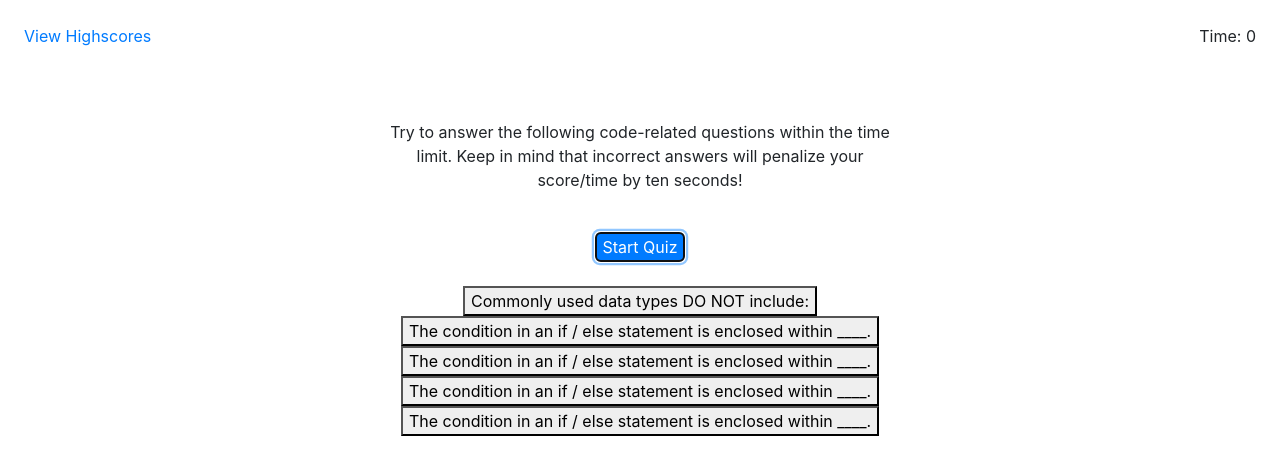
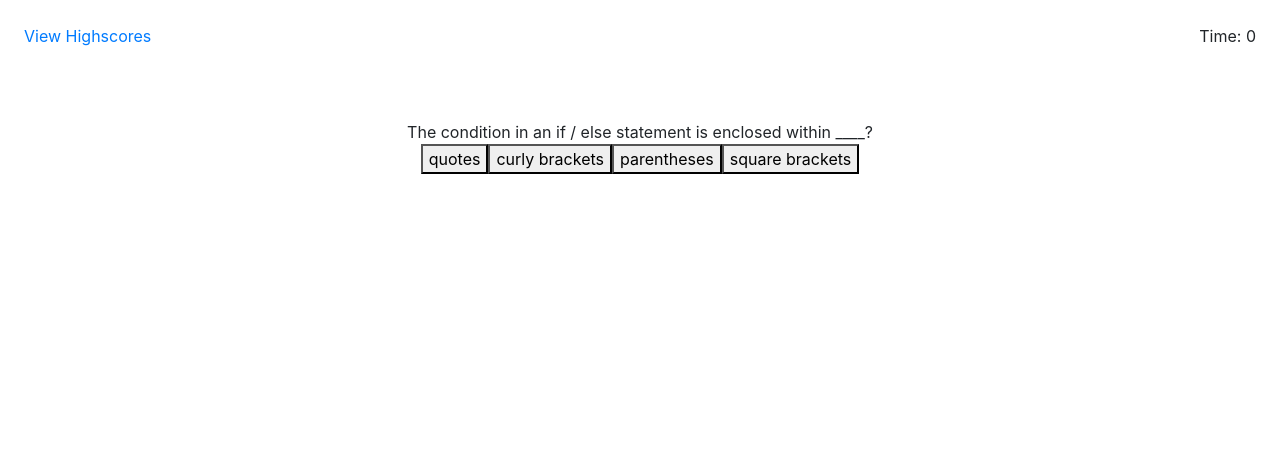
Before and after one commit to bsjherbert/QuizGame, a plain HTML site: page index.html in a window 1280 px wide. Both pictures are taken after a click on the button "Start Quiz". Drawn offline with nearby package versions, Linux system fonts and the light colour scheme.

Commit message:
Pushing changes

```diff
--- a/index.html
+++ b/index.html
@@ -9,7 +9,7 @@
     <!-- Bootstrap CSS -->
     <link rel="stylesheet" href="https://stackpath.bootstrapcdn.com/bootstrap/4.3.1/css/bootstrap.min.css"
         integrity="sha384-ggOyR0iXCbMQv3Xipma34MD+dH/1fQ784/j6cY/iJTQUOhcWr7x9JvoRxT2MZw1T" crossorigin="anonymous">
-
+    <link rel="stylesheet" href="quiz.css">
     <title>Quiz Game</title>
 </head>
 
@@ -20,26 +20,33 @@
 </header>
 
 <body>
-    <div class="startGame">
+    <div id="startQuiz">
         <div class="row mx-auto m-4">
-            <div id = "questions" class="col-md-5 col-md-offset-5 mx-auto text-center m-4">
-                <h1 id="hideH1">Coding Quiz Challenge</h1>
-                <p id="hideP">Try to answer the following code-related questions within the time limit. Keep in mind that incorrect
+            <div id="startContainer" class="col-md-5 col-md-offset-5 mx-auto text-center m-4">
+                <h1 id="quizName">Coding Quiz Challenge</h1>
+                <p id="quizRules">Try to answer the following code-related questions within the time limit. Keep in mind
+                    that incorrect
                     answers will penalize your score/time by ten seconds!</p>
-                <div class="buttons p-4">
-                    <button id = "startButton" type="startQuiz" class="btn-generate btn-primary rounded-lg">Start
+                <div class="quizStart p-4">
+                    <button id="startButton" type="startQuiz" class="btn-generate btn-primary rounded-lg">Start
                         Quiz
                     </button>
                 </div>
             </div>
         </div>
     </div>
+    <div id="qandaContainer">
+        <div id="question"></div>
+        <div id="answers">
 
-
-
-
-
-
+        </div>
+        <div id="correctChoice"></div>
+    </div>
+    <div id="allDoneContainer">
+        <div id="finalScore"></div>
+        <div id="playerInitials"></div>
+        <div id="highScore"></div>
+    </div>
     <!-- Optional JavaScript -->
     <!-- jQuery first, then Popper.js, then Bootstrap JS -->
     <script src="questions.js"></script>
--- a/main.js
+++ b/main.js
@@ -1,49 +1,89 @@
 var startBtn = document.getElementById("startButton");
+var currentQuestionIndex = 0;
+
 
 var questions = [
   {
-      title: "Commonly used data types DO NOT include:",
+    title: "The condition in an if / else statement is enclosed within ____?",
+    choices: ["quotes", "curly brackets", "parentheses", "square brackets"],
+    answer: "parentheses"
+  },
+  {
+    title: "Arrays in JavaScript can be used to store ____?",
+    choices: ["numbers and strings", "other arrays", "booleans", "all the above"],
+    answer: "all the above"
+  },
+  {
+    title: "Commonly used data types do not include ____?",
     choices: ["strings", "booleans", "alerts", "numbers"],
     answer: "alerts"
   },
   {
-      title: "The condition in an if / else statement is enclosed within ____.",
-      choices: ["quotes", "curly brackets", "parentheses", "square brackets"],
-      answer: "parentheses"
+    title: "String values must be enclosed within ____ when being assigned to variables?",
+    choices: ["commas", "curley brackets", "quotes", "parentheses"],
+    answer: "quotes"
   },
   {
-      title: "The condition in an if / else statement is enclosed within ____.",
-      choices: ["quotes", "curly brackets", "parentheses", "square brackets"],
-      answer: "parentheses"
-    },
+    title: "A very useful tool used during developement and debugging for printing content to the debugger is?",
+    choices: ["JavaScript", "terminal/bash", "for loops", "console.log"],
+    answer: "console.log"
+  }
+];
 
-    {
-      title: "The condition in an if / else statement is enclosed within ____.",
-      choices: ["quotes", "curly brackets", "parentheses", "square brackets"],
-      answer: "parentheses"
-    },
-    {
-      title: "The condition in an if / else statement is enclosed within ____.",
-      choices: ["quotes", "curly brackets", "parentheses", "square brackets"],
-      answer: "parentheses"
+
+startBtn.addEventListener("click", function () {
+  var hideMe = document.getElementById("startContainer")
+  hideMe.style.display = "none";
+  startBtn.style.display = "none";
+
+  //Start timer here
+
+  createQuestion();
+});
+
+function createQuestion() {
+  var currentQuestion = questions[currentQuestionIndex]
+  var currentTitle = document.getElementById("question");
+  currentTitle.textContent = currentQuestion.title
+
+  document.getElementById("answers").innerHTML = "";
+
+  currentQuestion.choices.forEach(function (choice) {
+    var btn = document.createElement("button")
+    btn.setAttribute("class", "choice")
+    btn.setAttribute("value", choice)
+    btn.textContent = choice
+    btn.onclick = buttonClick
+    document.getElementById("answers").appendChild(btn)
+
+  })
+
+}
+
+function buttonClick() {
+  console.log(this.value)
+
+  if (this.value === questions[currentQuestionIndex].answer) {
+    document.getElementById("correctChoice").textContent = "Correct";
+  } else {
+    document.getElementById("correctChoice").textContent = "Wrong";
+  }
+
+  currentQuestionIndex++
+  if (questions.length === currentQuestionIndex) {
+    console.log("quizOver")
+    // Highscores Logic -> leads to highscores page
+  } else {
+    createQuestion()
+  }
+
 }
 
 
 
-  ];
+// timer
+  // add time for correct answer
+  //subtract time for incorrect answer
 
-
-startBtn.addEventListener("click", function(event) {
-    var x = document.getElementById("hideH1")
-    x.style.display = "none";
-    createQuestion(questions);
-});
-
-function createQuestion(question) {
-    for (let i = 0; i < question.length; i++) {
-         var x = document.createElement("button");
-        x.innerHTML = question[i].title;
-        var questionContainer = document.getElementById("questions");
-        questionContainer.appendChild(x);
-    }
-}
+//high score
+  //store high score - time remaining - logged to local storage
--- a/quiz.css
+++ b/quiz.css
@@ -0,0 +1,4 @@
+#qandaContainer{
+    /* width: 100%; */
+    text-align: center;
+}
```
Lines whose indentation alone changed are shown as unchanged.
